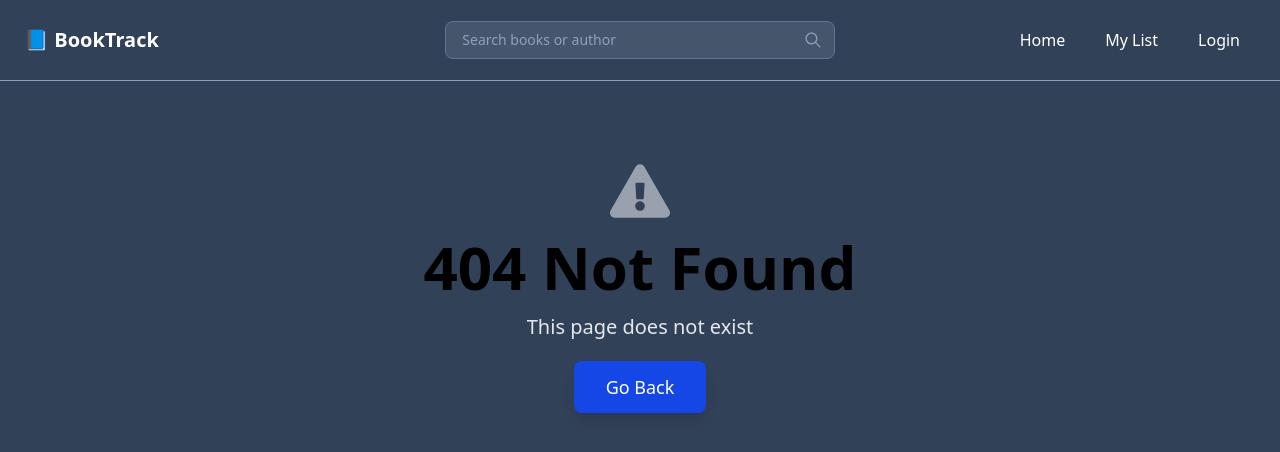
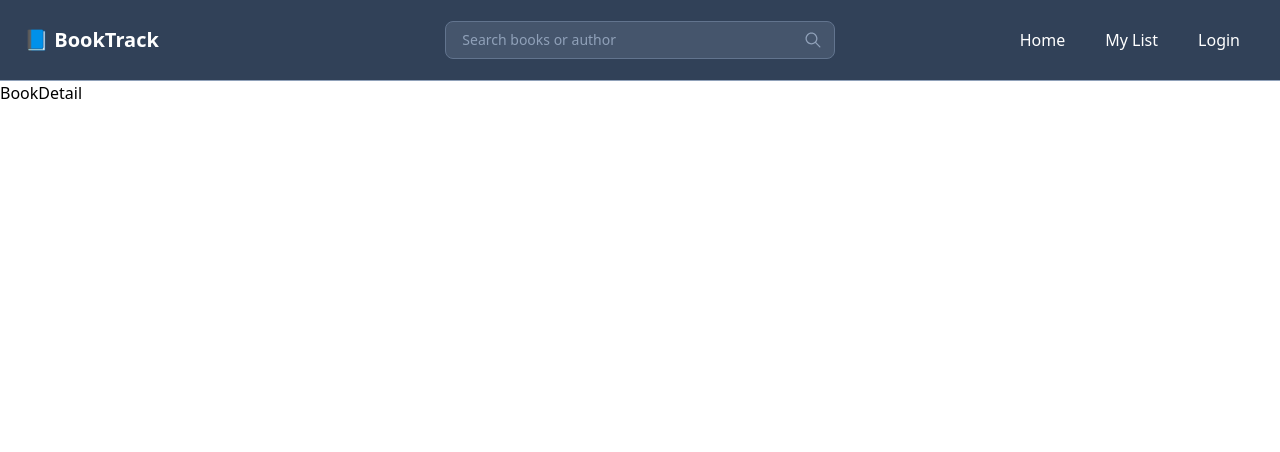
Before and after one commit to tylerjtrinh/book-track, a React (Vite) app in the folder frontend/: page /book/1/1 in a window 1280 px wide. Before the commit this address had no page. Shown: the top 452 px of the page. Built offline with nearby package versions, Linux system fonts and the light colour scheme.

Commit message:
feat: add book detail page and create route
- add Link to make book covers clickable and directs to book detail page

```diff
--- a/frontend/src/app/App.jsx
+++ b/frontend/src/app/App.jsx
@@ -16,6 +16,7 @@ import ReadListPage from './pages/ReadListPage';
 import LoginPage from './pages/LoginPage';
 import RegisterPage from './pages/RegisterPage';
 import SearchResultsPage from './pages/SearchResultsPage';
+import BookDetailPage from './pages/BookDetailPage';
 import NotFoundPage from './pages/NotFoundPage';
 
 const env = import.meta.env;
@@ -31,6 +32,7 @@ const App = () => {
             <Route path='/login' element={<LoginPage />} />
             <Route path='/register' element={<RegisterPage />} />
             <Route path='/search' element={<SearchResultsPage />} />
+            <Route path='/book/:bookTitle/:googleBookId' element={<BookDetailPage />} />
             <Route path="*" element={<NotFoundPage />} />
           </Route>
         </>
--- a/frontend/src/app/components/BookListings.jsx
+++ b/frontend/src/app/components/BookListings.jsx
@@ -1,6 +1,7 @@
 import { useGetAllBooksQuery, useGetPopularBooksQuery } from "../slices/exploreApiSlice";
 import { FaAngleLeft, FaAngleRight } from "react-icons/fa6";
 import { useState, useEffect } from 'react';
+import { Link } from 'react-router-dom';
 import Spinner from "./Spinner";
 
 const BookListings = () => {
@@ -149,6 +150,7 @@ const BookListings = () => {
                       className="flex-shrink-0 cursor-pointer"
                       style={{ width: '180px' }}
                     >
+                      <Link to={`/book/${book.title}/${book.id}`}>
                       {/* Book Cover Container */}
                       <div className="bg-slate-600 rounded-lg hover:bg-slate-500 transition-colors duration-200 mb-3 overflow-hidden">
                         <img
@@ -157,7 +159,7 @@ const BookListings = () => {
                           className="w-full aspect-[2/3] object-cover"
                         />
                       </div>
-
+                      </Link>
                       {/* Book Info - Outside the gray box */}
                       <div className="px-1">
                         <h3 className="text-white font-medium text-sm mb-1 line-clamp-1 leading-tight">
--- /dev/null
+++ b/frontend/src/app/pages/BookDetailPage.jsx
@@ -0,0 +1,9 @@
+import React from 'react'
+
+const BookDetail = () => {
+  return (
+    <div>BookDetail</div>
+  )
+}
+
+export default BookDetail
--- a/frontend/src/app/pages/ReadListPage.jsx
+++ b/frontend/src/app/pages/ReadListPage.jsx
@@ -147,12 +147,13 @@ const ReadList = () => {
               >
                 {/* Book Cover Container */}
                 <div className="bg-slate-600 rounded-lg hover:bg-slate-500 transition-colors duration-200 mb-3 overflow-hidden relative">
+                  <Link to={`/book/${book.title}/${book.id}`}>
                   <img
                     src={book.image}
                     alt={book.title}
                     className="w-full aspect-[2/3] object-cover"
                   />
-
+                  </Link>
                   {/* Bookmark Icon - positioned over the image */}
                   <div className="absolute bottom-2 right-2 opacity-0 group-hover:opacity-100 transition-opacity duration-200">
                     <div className="group/bookmark relative">
--- a/frontend/src/app/pages/SearchResultsPage.jsx
+++ b/frontend/src/app/pages/SearchResultsPage.jsx
@@ -74,11 +74,13 @@ const SearchResultsPage = () => {
                     >
                     {/* Book Cover Container */}
                     <div className="bg-slate-600 rounded-lg hover:bg-slate-500 transition-colors duration-200 mb-3 overflow-hidden">
+                        <Link to={`/book/${book.title}/${book.id}`}>
                         <img
                             src={book.image}
                             alt={book.title}
                             className="w-full aspect-[2/3] object-cover"
                             />
+                        </Link>
                         </div>
 
                         {/* Book Info - Outside the gray box */}
```
